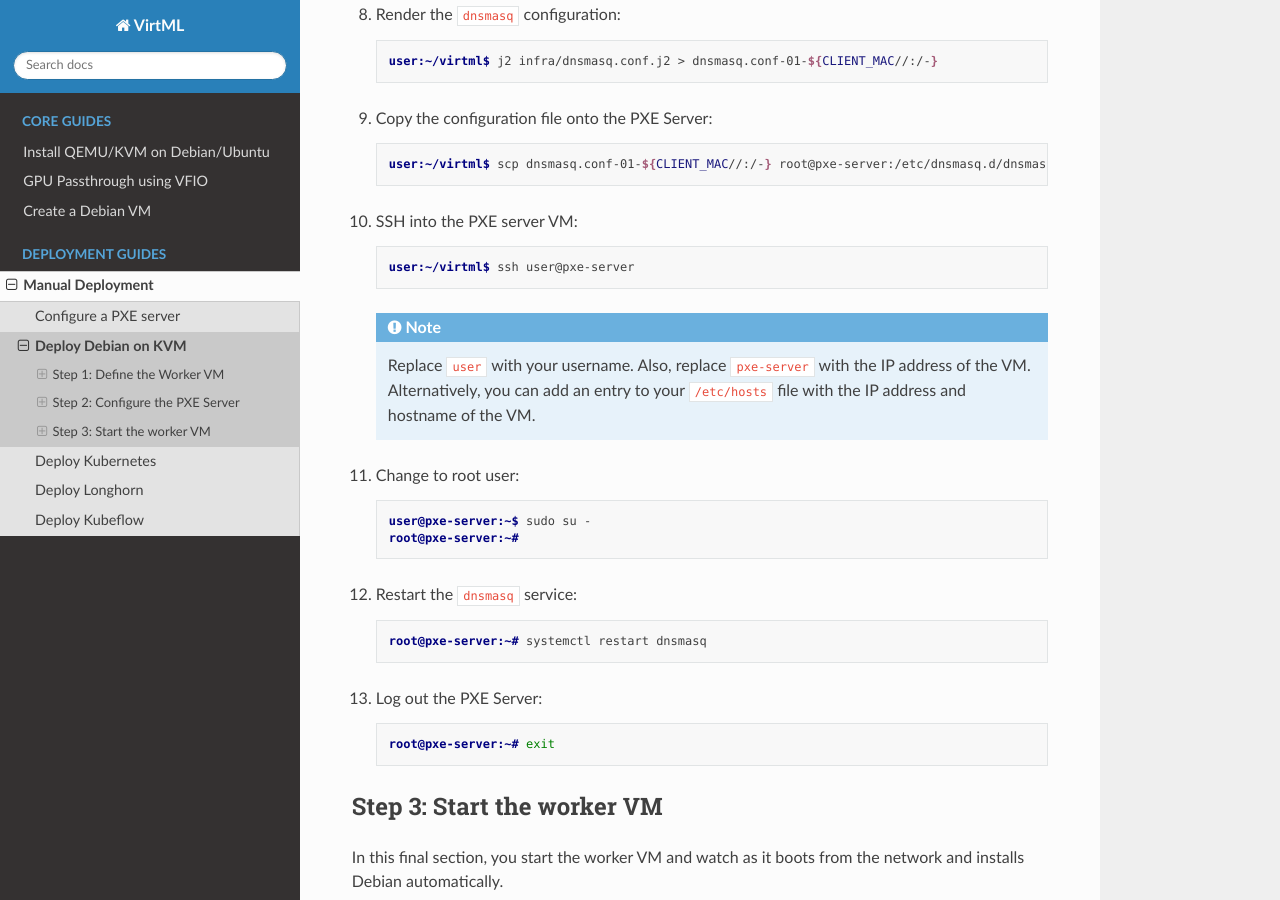
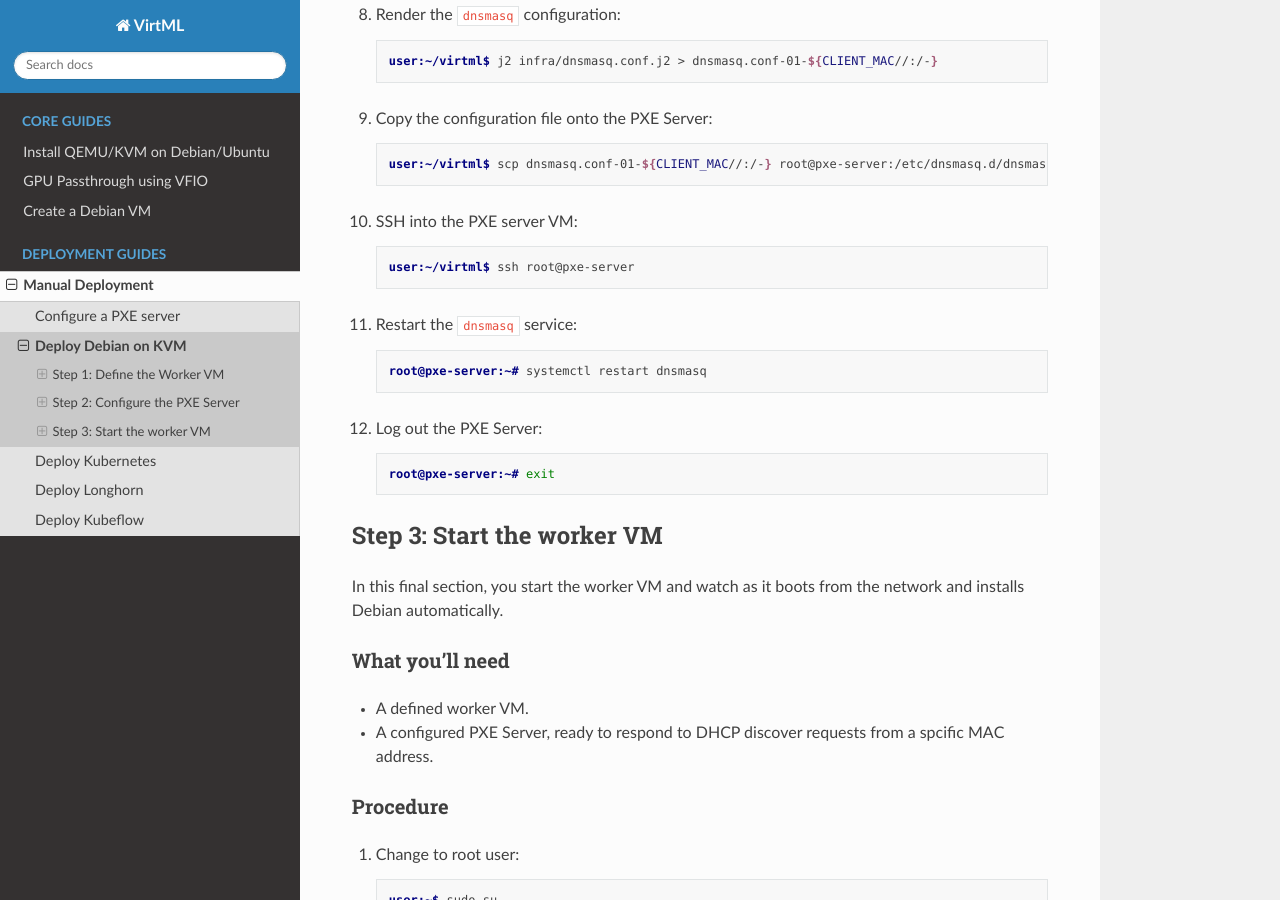
Before and after one commit to dpoulopoulos/virtml, a Sphinx documentation site: the page built from docs/source/manual-deployment/debian-preseed.md, in a window 1280 px wide and 900 px high, scrolled down 3039 px. Built offline with Sphinx 7.4.7 and the Read the Docs theme 2.0.0, drawn with Linux system fonts in a browser that asks for light colours.

Commit message:
docs: SSH into PXE Server as root
Users should be able to SSH into the PXE server as the root user.

Add an instruction to add the public key of the user into the authorized
keys list of the server's root user.

Signed-off-by: Dimitris Poulopoulos <dimitris.a.poulopoulos@gmail.com>

````diff
--- a/docs/source/manual-deployment/debian-preseed.md
+++ b/docs/source/manual-deployment/debian-preseed.md
@@ -160,20 +160,7 @@ To complete this guide, you will need the following:
 1. SSH into the PXE server VM:
 
     ```console
-    user:~/virtml$ ssh user@pxe-server
-    ```
-
-    ```{note}
-    Replace `user` with your username. Also, replace `pxe-server` with the IP address of the VM.
-    Alternatively, you can add an entry to your `/etc/hosts` file with the IP address and hostname
-    of the VM.
-    ```
-
-1. Change to root user:
-
-    ```console
-    user@pxe-server:~$ sudo su -
-    root@pxe-server:~#
+    user:~/virtml$ ssh root@pxe-server
     ```
 
 1. Restart the `dnsmasq` service:
````
Also changed, not shown: docs/source/debian-vm.md (+6 -0 lines), docs/source/manual-deployment/pxe-server.md (+1 -8 lines).
